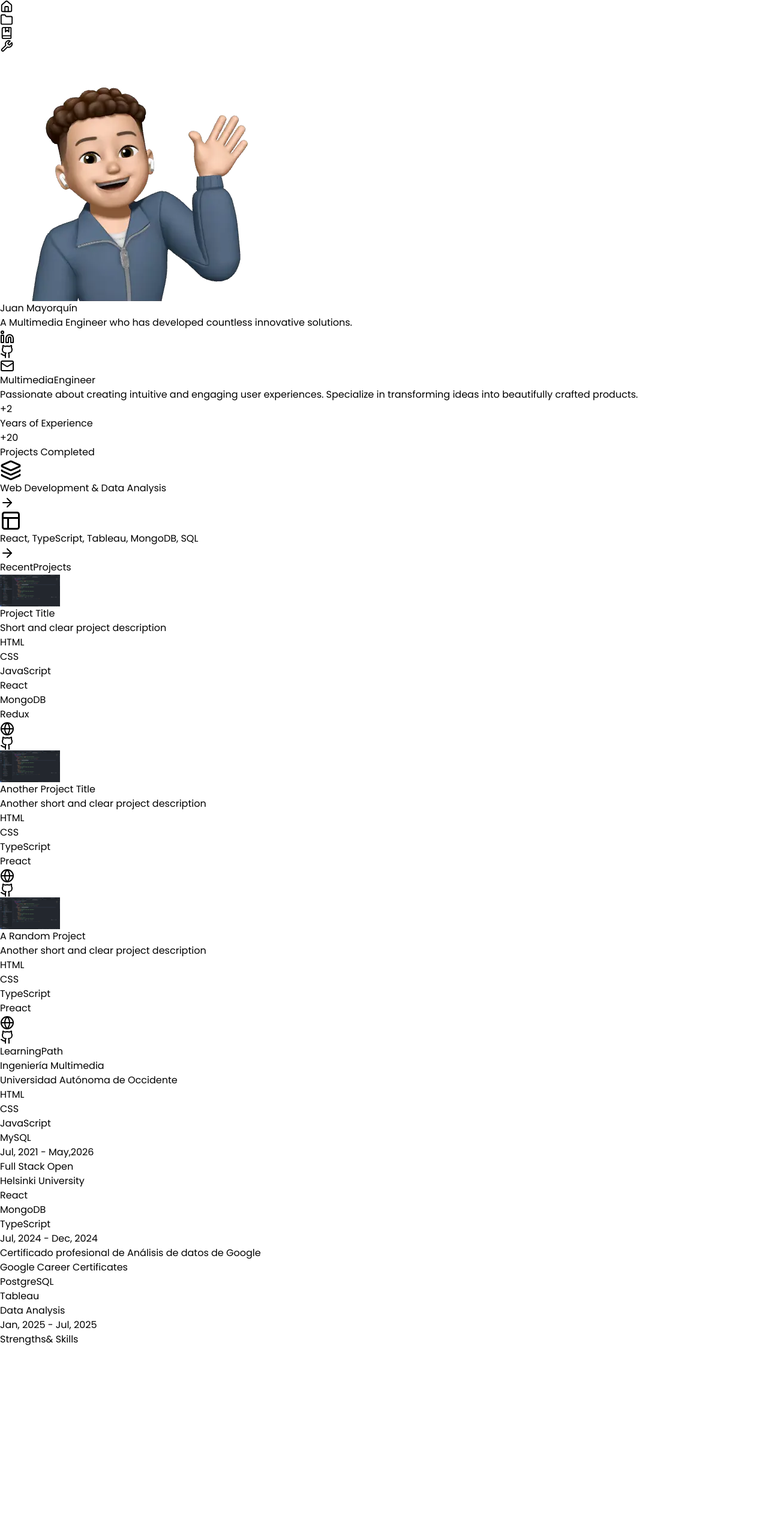
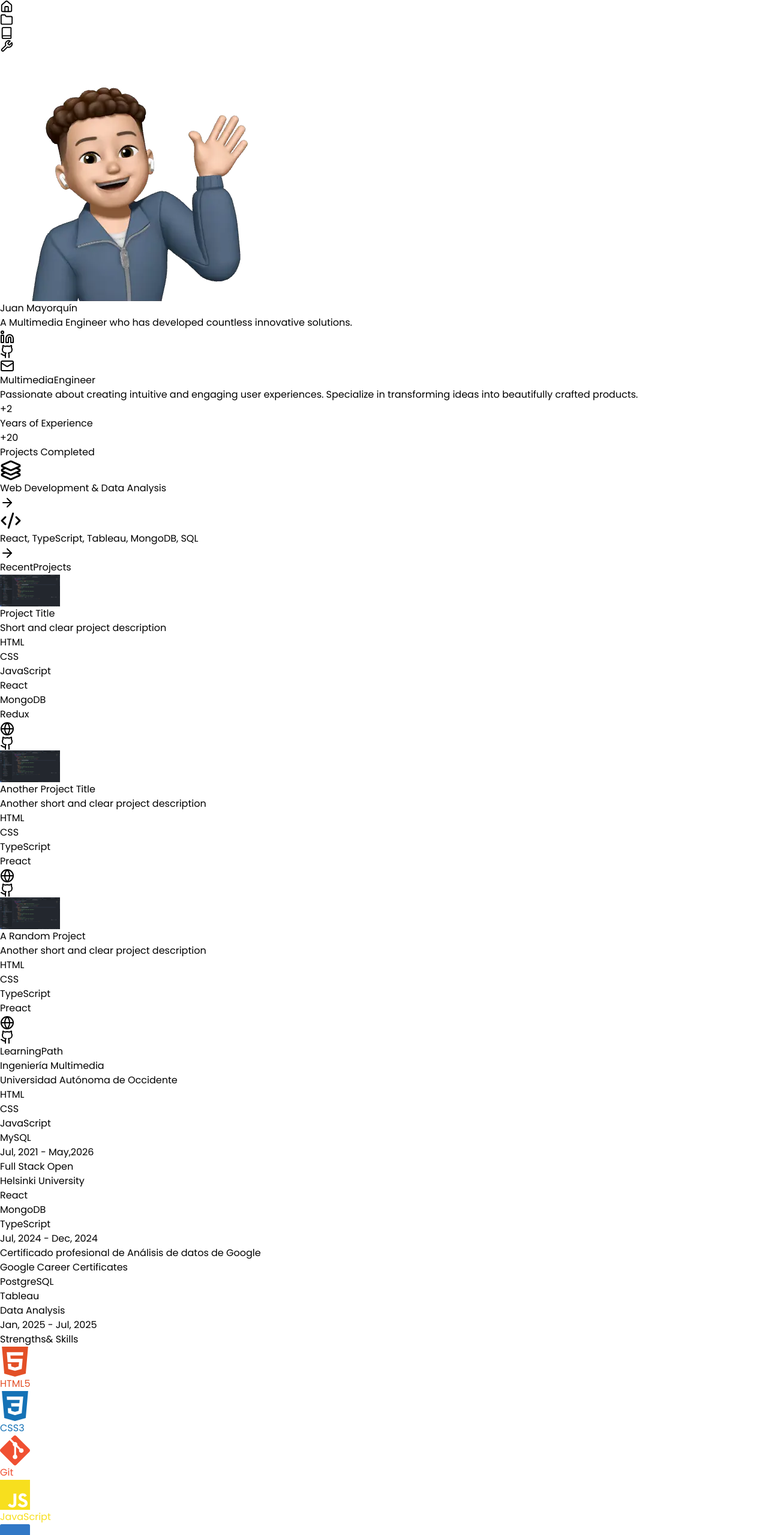
Before and after one commit to juanmayorquin/portfolio, a React (Vite) app: page / in a window 1280 px wide. Shown: the top 2559 px of the page at 60% size. Before the commit the page ends 2245 px from the top, so only its background shows below. Built offline with nearby package versions, Linux system fonts and the light colour scheme.

Commit message:
Actualizar dependencias, reemplazar lucide-react por react-icons y agregar componente SkillCard

```diff
--- a/package.json
+++ b/package.json
@@ -10,9 +10,9 @@
     "preview": "vite preview"
   },
   "dependencies": {
-    "lucide-react": "^0.471.1",
     "react": "^18.3.1",
-    "react-dom": "^18.3.1"
+    "react-dom": "^18.3.1",
+    "react-icons": "^5.4.0"
   },
   "devDependencies": {
     "@eslint/js": "^9.17.0",
--- a/src/components/Anchor.jsx
+++ b/src/components/Anchor.jsx
@@ -1,9 +1,9 @@
 // eslint-disable-next-line react/prop-types
-const Anchor = ({ LucideIcon, href }) => {
+const Anchor = ({ Icon, href }) => {
   return (
     <a href={href}>
       <div className="text-white bg-orange-600 p-3 rounded-xl hover:text-neutral-800 transition-all">
-        <LucideIcon size={24} />
+        <Icon size={24} />
       </div>
     </a>
   );
--- a/src/components/Navbar.jsx
+++ b/src/components/Navbar.jsx
@@ -1,16 +1,32 @@
-import { House, Folder, BookMarked, Wrench } from 'lucide-react';
+import { LuHouse, LuFolder, LuBook, LuWrench } from "react-icons/lu";
 
 const Navbar = () => {
   return (
     <div className="w-full h-min p-6 grid place-items-center text-white">
-          <nav className='flex justify-between w-72 px-8 py-3 bg-white/[0.03] rounded-xl'>
-            <div className='hover:scale-110 transition-all'><a href='/'><House size={22}/></a></div>
-            <div className='hover:scale-110 transition-all'><a href='#projects'><Folder size={22}/></a></div>
-            <div className='hover:scale-110 transition-all'><a href='#education'><BookMarked size={22}/></a></div>
-            <div className='hover:scale-110 transition-all'><a href='#'><Wrench size={22}/></a></div>
-          </nav>
+      <nav className="flex justify-between w-72 px-8 py-3 bg-white/[0.03] rounded-xl">
+        <div className="hover:scale-110 transition-all">
+          <a href="/">
+            <LuHouse size={22} />
+          </a>
         </div>
-  )
-}
+        <div className="hover:scale-110 transition-all">
+          <a href="#projects">
+            <LuFolder size={22} />
+          </a>
+        </div>
+        <div className="hover:scale-110 transition-all">
+          <a href="#education">
+            <LuBook size={22} />
+          </a>
+        </div>
+        <div className="hover:scale-110 transition-all">
+          <a href="#">
+            <LuWrench size={22} />
+          </a>
+        </div>
+      </nav>
+    </div>
+  );
+};
 
-export default Navbar
+export default Navbar;
--- a/src/components/PresentationCard.jsx
+++ b/src/components/PresentationCard.jsx
@@ -1,4 +1,4 @@
-import { Linkedin, Github, Mail } from "lucide-react";
+import { LuLinkedin, LuGithub, LuMail } from "react-icons/lu";
 
 const PresentationCard = () => {
   return (
@@ -14,30 +14,30 @@ const PresentationCard = () => {
         <h1 className="font-bold text-3xl">Juan Mayorquín</h1>
         <div className="flex flex-col items-center gap-6">
           <p className="text-neutral-500 font-medium text-lg leading-5">
-                      A Multimedia Engineer who has developed countless
-                      innovative solutions.
+            A Multimedia Engineer who has developed countless innovative
+            solutions.
           </p>
           <div className="flex text-orange-600 justify-between w-2/3">
-                      <div className="hover:bg-black/5 hover:text-red-500 p-2 rounded-md transition-all">
             <a href="#">
-                          <Linkedin />
+              <div className="hover:bg-black/5 hover:text-red-500 p-3 rounded-xl transition-all">
+                <LuLinkedin size={24} />
+              </div>
             </a>
+            <a href="#">
+              <div className="hover:bg-black/5 hover:text-red-500 p-3 rounded-xl transition-all">
+                <LuGithub size={24} />
               </div>
-                      <div className="hover:bg-black/5 hover:text-red-500 p-2 rounded-md transition-all">
+            </a>
             <a href="#">
-                          <Github />
-                        </a>
+              <div className="hover:bg-black/5 hover:text-red-500 p-3 rounded-xl transition-all">
+                <LuMail size={24} />
               </div>
-                      <div className="hover:bg-black/5 hover:text-red-500 p-2 rounded-md transition-all">
-                        <a href="#">
-                          <Mail />
             </a>
           </div>
         </div>
       </div>
     </div>
-              </div>
-  )
-}
+  );
+};
 
-export default PresentationCard
+export default PresentationCard;
--- a/src/components/Project.jsx
+++ b/src/components/Project.jsx
@@ -1,5 +1,5 @@
 /* eslint-disable react/prop-types */
-import { Github, Globe } from "lucide-react";
+import { LuGithub, LuGlobe } from "react-icons/lu";
 import Anchor from "./Anchor";
 import Tag from "./Tag";
 
@@ -26,12 +26,12 @@ const Project = ({ img, title, description, gitHubLink, deployLink, tags }) => {
       </div>
       <div className="flex gap-4">
         {deployLink !== undefined && deployLink !== "" ? (
-          <Anchor LucideIcon={Globe} href={deployLink} />
+          <Anchor Icon={LuGlobe} href={deployLink} />
         ) : (
           ""
         )}
         {gitHubLink !== undefined && gitHubLink !== "" ? (
-          <Anchor LucideIcon={Github} href={gitHubLink} />
+          <Anchor Icon={LuGithub} href={gitHubLink} />
         ) : (
           ""
         )}
--- /dev/null
+++ b/src/components/SkillCard.jsx
@@ -0,0 +1,18 @@
+/* eslint-disable react/prop-types */
+const SkillCard = ({ Icon, name, color }) => {
+  return (
+    <div
+      className="flex h-32 w-32 items-center justify-center rounded-xl gap-6 p-4 hover:bg-white/5 border-2 border-white/10  transition-all duration-300 group"
+      style={{color}}
+    >
+      <div className="flex flex-col gap-3 justify-center items-center">
+        <Icon size={50} />
+        <p className="text-lg text-neutral-300 group-hover:text-white font-medium transition-all">
+          {name}
+        </p>
+      </div>
+    </div>
+  );
+};
+
+export default SkillCard;
--- a/src/sections/MainSection.jsx
+++ b/src/sections/MainSection.jsx
@@ -1,5 +1,6 @@
 import Stat from "../components/Stat";
-import { Layers, PanelsTopLeft, ArrowRight } from "lucide-react";
+import { LuLayers3, LuCodeXml  , LuArrowRight   } from "react-icons/lu";
+
 
 const MainSection = () => {
   return (
@@ -23,7 +24,7 @@ const MainSection = () => {
         <div
           className="py-8 px-5 flex flex-col gap-6 w-72 bg-gradient-to-br from-orange-600 to-rose-600 rounded-xl text-white"
         >
-          <Layers size={36} />
+          <LuLayers3 size={36} />
           <div className="flex flex-col gap-4">
             <h3 className="uppercase font-semibold text-2xl">
               Web Development & Data Analysis
@@ -32,7 +33,7 @@ const MainSection = () => {
               className={`w-min border rounded-lg p-1 self-end hover:bg-white hover:text-rose-600 transition-all hover:cursor-pointer`}
             >
               <a href={"#"}>
-                <ArrowRight size={24} />
+                <LuArrowRight  size={24} />
               </a>
             </div>
           </div>
@@ -42,7 +43,7 @@ const MainSection = () => {
         <div
           className="py-8 px-5 flex flex-col gap-6 w-96 bg-gradient-to-br from-lime-500 to-teal-500  rounded-xl text-neutral-900"
         >
-          <PanelsTopLeft size={36} />
+          <LuCodeXml   size={36} />
           <div className="flex flex-col gap-4">
             <h3 className="uppercase font-semibold text-2xl">
               React, TypeScript, Tableau, MongoDB, SQL
@@ -51,7 +52,7 @@ const MainSection = () => {
               className={`w-min border border-neutral-900 rounded-lg p-1 self-end hover:bg-neutral-900 hover:text-teal-500 transition-all hover:cursor-pointer`}
             >
               <a href={"#"}>
-                <ArrowRight size={24} />
+                <LuArrowRight size={24} />
               </a>
             </div>
           </div>
--- a/src/sections/SkillsSection.jsx
+++ b/src/sections/SkillsSection.jsx
@@ -1,15 +1,51 @@
+import {
+  SiReact,
+  SiMongodb,
+  SiNodedotjs,
+  SiExpress,
+  SiHtml5,
+  SiCss3,
+  SiJavascript,
+  SiTypescript,
+  SiPostgresql,
+  SiMysql,
+  SiGit,
+  SiRedux,
+  SiTailwindcss,
+  SiFirebase,
+} from "react-icons/si";
+import SkillCard from "../components/SkillCard";
 const SkillsSection = () => {
+  const skills = [
+    { Icon: SiHtml5, name: "HTML5", color: "#E34F26" },
+    { Icon: SiCss3, name: "CSS3", color: "#1572B6" },
+    { Icon: SiGit, name: "Git", color: "#F05032" },
+    { Icon: SiJavascript, name: "JavaScript", color: "#F7DF1E" },
+    { Icon: SiTypescript, name: "TypeScript", color: "#3178C6" },
+    { Icon: SiTailwindcss, name: "TailwindCSS", color: "#06B6D4" },
+    { Icon: SiReact, name: "React", color: "#61DAFB" },
+    { Icon: SiRedux, name: "Redux", color: "#764ABC" },
+    { Icon: SiNodedotjs, name: "Node.js", color: "#339933" },
+    { Icon: SiExpress, name: "Express.js", color: "#FFFFFF" },
+    { Icon: SiFirebase, name: "Firebase", color: "#FFCA28" },
+    { Icon: SiMongodb, name: "MongoDB", color: "#47A248" },
+    { Icon: SiPostgresql, name: "PostgreSQL", color: "#336791" },
+    { Icon: SiMysql, name: "MySQL", color: "#4479A1" },
+  ];
+
   return (
     <section id="education" className="flex flex-col gap-10">
       <h2 className="uppercase text-white font-bold text-8xl inline-block">
         Strengths
         <span className="text-neutral-700 inline-block">& Skills</span>
       </h2>
-      <div>
-
+      <div className="flex flex-wrap gap-5">
+        {skills.map((skill) => (
+          <SkillCard {...skill} key={skill.name} />
+        ))}
       </div>
     </section>
-  )
-}
+  );
+};
 
-export default SkillsSection
+export default SkillsSection;
```
Also changed, not shown: 1 other file (tests, documents, lock files or other folders). Lines whose indentation alone changed are shown as unchanged.
